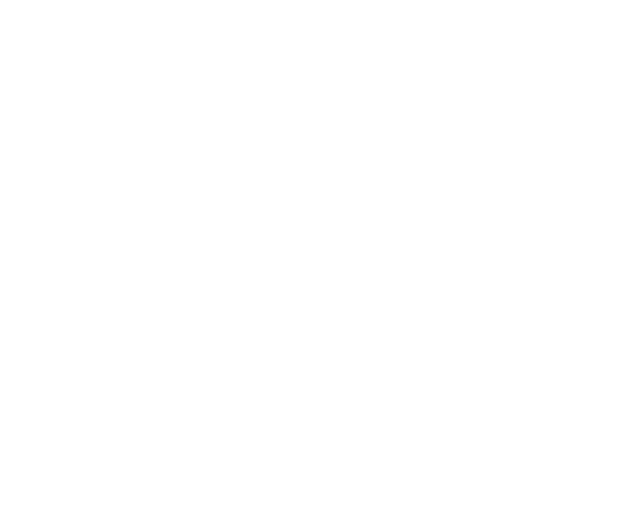
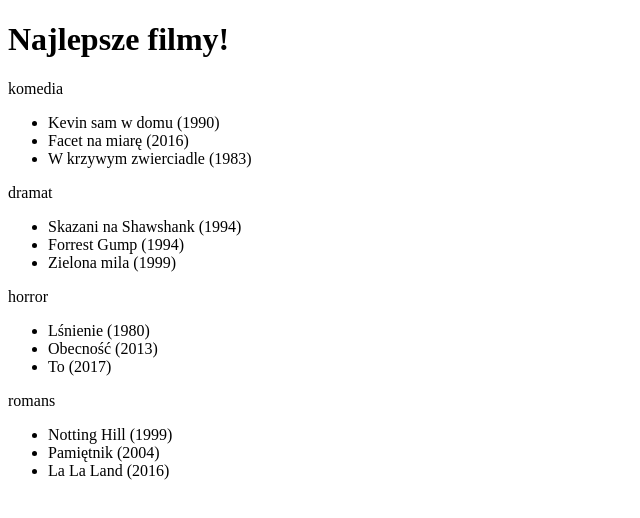
Before and after one commit to jano553/htmlkurs, a plain HTML site: page code/index.html in a window 1280 px wide. Shown: the whole page, without its empty margins (0-640 px from the left). Drawn offline with Linux system fonts and the light colour scheme.

Commit message:
dodanie tytułów i daty ich stworzenia

```diff
--- a/code/index.html
+++ b/code/index.html
@@ -3,15 +3,37 @@
 <head>
     <meta charset="UTF-8">
     <meta name="viewport" content="width=device-width, initial-scale=1.0">
-    <title>HTML Kurs</title>
+    <title>Zbiór najlepszych filmów</title>
     <link rel="stylesheet" href="styles.css">
     <meta http-equiv="X-UA-Compatible" content="IE=edge,chrome=1">
-    <meta name="description" content="Kurs HTML od podstaw">
-    <meta name="keywords" content="HTML, kurs HTML, nauka HTML, podstawy HTML">
-
-
+    <meta name="description" content="oto zbiór najlepszych filmów prawdziwa gratka dla kinomaniaków">
+    <meta name="keywords" content="">
 </head>
 <body>
-
+    <h1>Najlepsze filmy!</h1>
+    komedia
+    <ul>
+        <li>Kevin sam w domu (1990)</li>
+        <li>Facet na miarę (2016)</li>
+        <li>W krzywym zwierciadle (1983)</li>
+    </ul>
+    dramat
+    <ul>
+        <li>Skazani na Shawshank (1994)</li>
+        <li>Forrest Gump (1994)</li>
+        <li>Zielona mila (1999)</li>
+    </ul>
+    horror
+    <ul>
+        <li>Lśnienie (1980)</li>
+        <li>Obecność (2013)</li>
+        <li>To (2017)</li>
+    </ul>
+    romans
+    <ul>
+        <li>Notting Hill (1999)</li>
+        <li>Pamiętnik (2004)</li>
+        <li>La La Land (2016)</li>
+    </ul>
 </body>
 </html>
```
